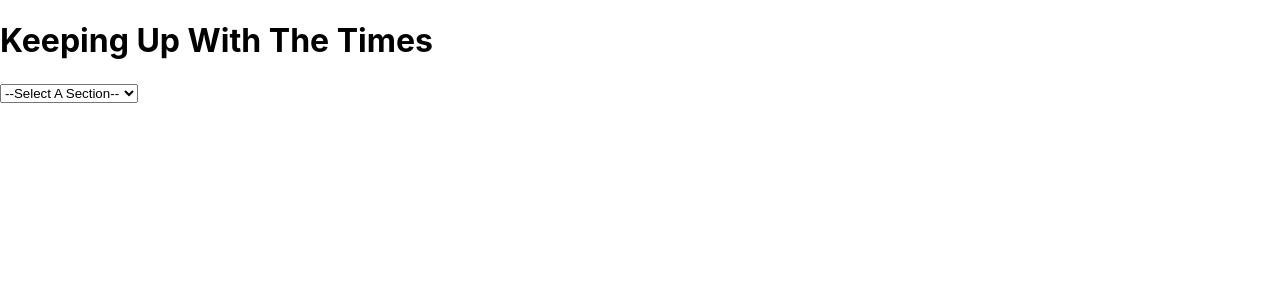
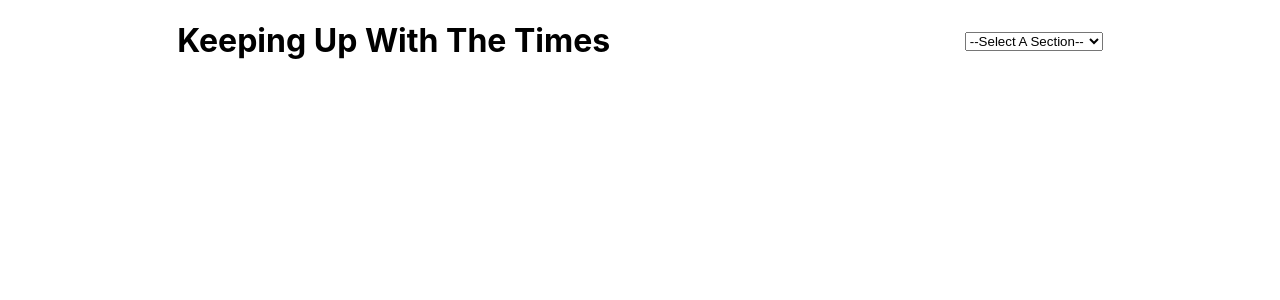
Before and after one commit to mikeharrison57/keeping-up-with-the-times, a React (Create React App) app: page / in a window 1280 px wide. Shown: the top 300 px of the page. Built offline with nearby package versions, Linux system fonts and the light colour scheme.

Commit message:
Light styling for Navbar

```diff
--- a/src/components/navbar/Navbar.css
+++ b/src/components/navbar/Navbar.css
@@ -0,0 +1,5 @@
+.navbar {
+  display: flex;
+  justify-content: space-around;
+  align-items: center;
+}
--- a/src/components/navbar/Navbar.js
+++ b/src/components/navbar/Navbar.js
@@ -1,8 +1,9 @@
 import SectionForm from "../section-form/SectionForm";
+import './Navbar.css'
 
 const Navbar = () => {
 return (
-  <header>
+  <header className='navbar'>
     <h1>Keeping Up With The Times</h1>
     <SectionForm />
   </header>
--- a/src/components/section-form/SectionForm.js
+++ b/src/components/section-form/SectionForm.js
@@ -15,8 +15,9 @@ const SectionForm = () => {
 
 	return (
     <form>
+      {console.log(section)}
       <select value={section} onChange={event => setSection(event.target.value)} required>
-        <option>--Select A Section--</option>
+        <option value={''}>--Select A Section--</option>
         {selectSection()}
       </select>
     </form>
```
